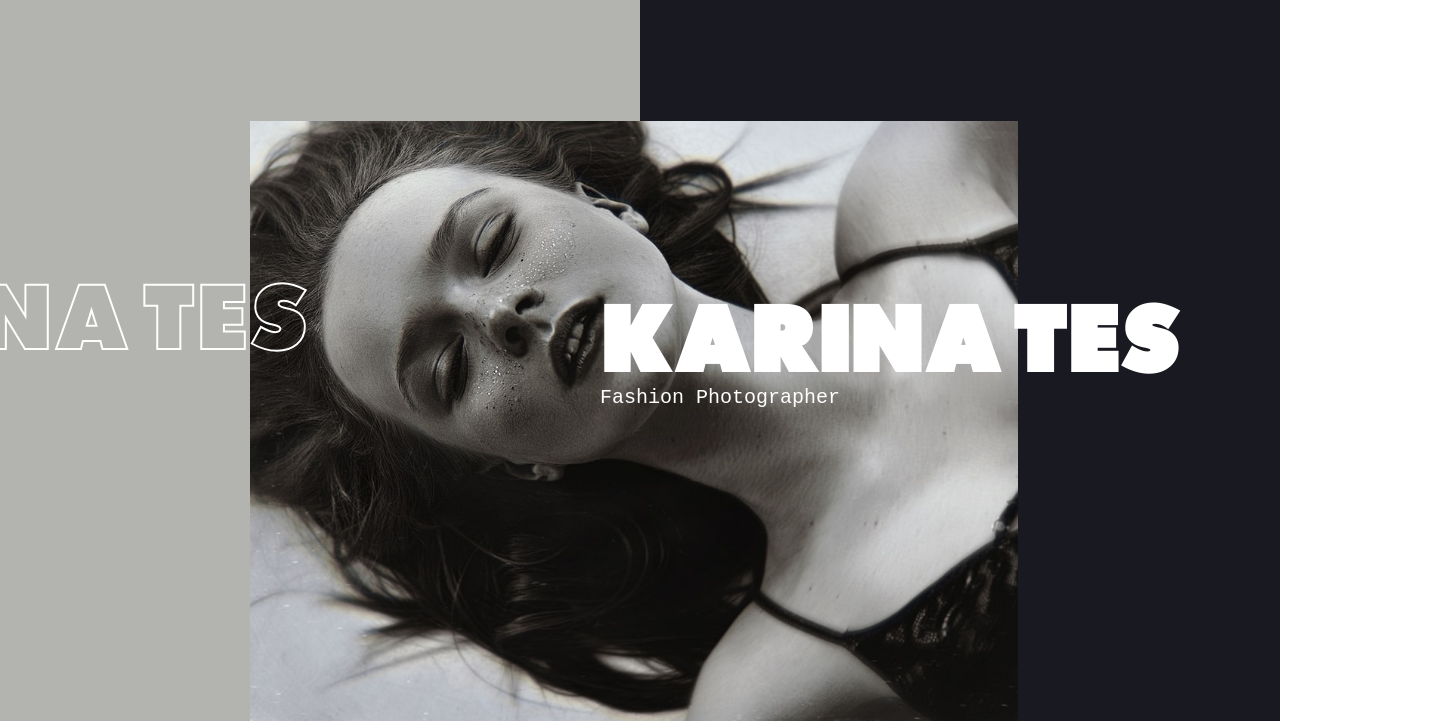
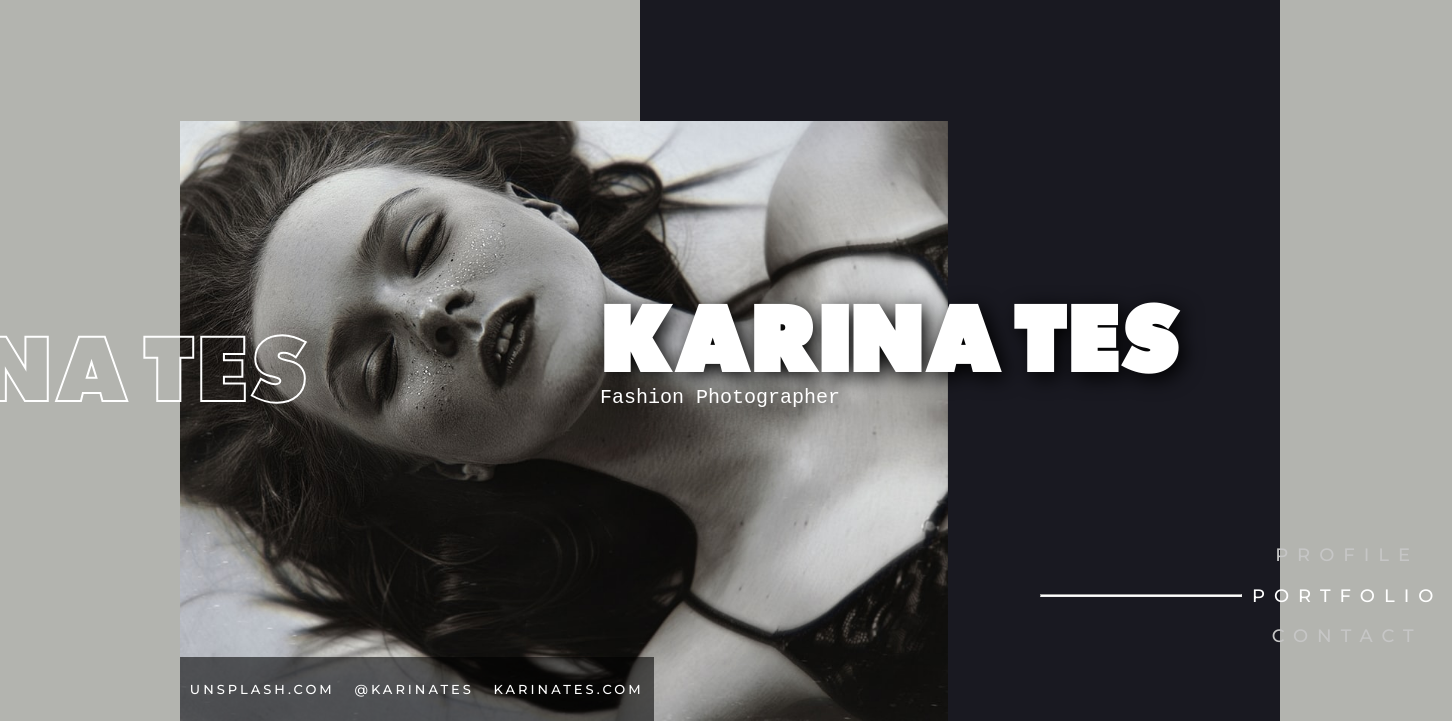
Before and after one commit to DiegoXavier-hub/Karina-page, a plain HTML site: page index.html in a window 1280 px wide. Shown: the part 79-800 px from the top of the page, 1452 px wide, since content can reach past the window. Drawn offline with nearby package versions, Linux system fonts and the light colour scheme.

Commit message:
feat: Animations & clean code

```diff
--- a/assets/CSS/style.css
+++ b/assets/CSS/style.css
@@ -19,12 +19,24 @@ body{
     overflow: hidden;
     color: #fff;
     background: rgb(179,180,175);
-    background: -moz-linear-gradient(90deg, rgba(179,180,175,1) 50%, rgba(25,25,33,1) 50%);
-    background: -webkit-linear-gradient(90deg, rgba(179,180,175,1) 50%, rgba(25,25,33,1) 50%);
-    background: linear-gradient(90deg, rgba(179,180,175,1) 50%, rgba(25,25,33,1) 50%);
-    filter: progid:DXImageTransform.Microsoft.gradient(startColorstr="#b3b4af",endColorstr="#191921",GradientType=1);
     font-family: 'Montserrat', sans-serif;
 }
+
+.right{
+    position: absolute;
+    right: 0;
+    top: 0;
+    height: 100%;
+    width: 50%;
+    background-color: rgba(25,25,33,1);
+    z-index: -10;
+}
+
+a{
+    color: #fff;
+    text-decoration: none;
+}
+
 
 /*Header*/
 
@@ -72,11 +84,6 @@ header{
 
 .header-section section:nth-child(3){
     width: 50%;
-}
-
-a{
-    color: #fff;
-    text-decoration: none;
 }
 
 label{
@@ -130,7 +137,8 @@ main{
     width: 60%;
     position: absolute;
     bottom: 0;
-    left: 250px;
+    left: 180px;
+    z-index: 5 !important;
 }
 
 .text {
@@ -138,6 +146,8 @@ main{
     top: 50%;
     right: 100px;
     transform: translateY(-50%);
+    text-shadow: 5px 5px 20px #000;
+    z-index: 10;
 }
 
 .text h1 {
@@ -165,4 +175,87 @@ main{
     text-transform: uppercase;
     color: transparent;
     -webkit-text-stroke: 2px #fff;
+    z-index: 10;
 }
+
+.menu-container{
+    width: auto;
+    height: auto;
+    position: absolute;
+    bottom: 8vh;
+    left: 130vh;
+}
+
+.menu{
+    display: flex;
+    flex-direction: row;
+    align-items: center;
+    justify-content: center;
+    font-size: 1.8rem;
+}
+
+.menu div{
+    display: flex;
+    flex-direction: column;
+    align-items: center;
+    justify-content: center;
+}
+
+.menu hr{
+    z-index: -10;
+    width: 200px;
+    height: 1px;
+    background-color: #fff;
+    animation-delay: 0.8s;
+}
+
+.menu a{
+    letter-spacing: 9px !important;
+    color: rgb(198, 198, 198);
+    text-decoration: none;
+    text-align: center;
+    padding: 10px;
+}
+
+.menu a:nth-child(1){
+    animation-delay: 0.9s;
+}
+
+.menu a:nth-child(2){
+    color: #fff;
+    font-weight: 500;
+    animation-delay: 1.2s;
+}
+
+.menu a:nth-child(3){
+    animation-delay: 1.4s;
+}
+
+.menu a:hover{
+    transform: scale(1.1) !important;
+}
+
+.menu a:nth-child(2):hover {
+    transform: scale(1.05) !important;
+}
+/*Footer*/
+
+footer{
+    height: 8vh;
+    width: 37%;
+    font-size: 1.3rem;
+    background-color: rgba(0, 0, 0, 0.574);
+    position: absolute;
+    bottom: 0;
+    left: 180px;
+    display: flex;
+    align-items: center;
+    justify-content: space-around;
+    letter-spacing: 3px;
+    z-index: 20 !important;
+    animation-delay: 1.8s;
+}
+
+footer a:hover{
+    transform: scale(1.1);
+}
--- a/index.html
+++ b/index.html
@@ -18,15 +18,21 @@
             <script src="assets/JS/html5shiv.js"></script>
         <![endif]-->
 
+        <!--AOS-->
+        <link rel="stylesheet" href="https://unpkg.com/aos@next/dist/aos.css" />
+        <!--Animate.css-->
+        <link rel="stylesheet" href="https://cdnjs.cloudflare.com/ajax/libs/animate.css/4.1.1/animate.min.css"/>
 
         <title>Karina Nates</title>
 
     </head>
     <body>
 
+        <div class="right" data-aos="fade-up" data-aos-duration="500" data-aos-easing="ease-in-out" data-aos-delay="900"></div>
+
         <header>
             <nav class="header-section">
-                <section>
+                <section  data-aos="fade-right" data-aos-duration="700" data-aos-easing="ease-in-out" data-aos-delay="400">
                     <span>UNSPLASH</span>
                     <label>
                         <span></span>
@@ -34,36 +40,51 @@
                         <span></span>
                     </label>
                 </section>
-                <section>
+                <section  data-aos="fade-right" data-aos-duration="700" data-aos-easing="ease-in-out" data-aos-delay="700">
                     <a href="#">COLLECTION</a>
                     <a href="#">EXPLORE</a>
                 </section>
-                <section>
+                <section  data-aos="fade-left" data-aos-duration="700" data-aos-easing="ease-in-out" data-aos-delay="900">
                     <a href="#">SEARCH</a>
-                    <img src="assets/img/profile.jpg" alt="">
+                    <img src="assets/img/profile.jpg" alt="" data-aos="fade-left" data-aos-duration="1000" data-aos-easing="ease-in-out" data-aos-delay="900">
                 </section>
             </nav>
         </header>
 
         <main>
 
-            <div class="image"></div>
+            <div class="image" data-aos="fade-right" data-aos-duration="700" data-aos-easing="ease-in-out" data-aos-delay="200"></div>
 
             <div class="text">
-                <h1>karina tes</h1>
-                <p>Fashion Photographer</p>
+                <h1 data-aos="fade-left" data-aos-duration="700" data-aos-easing="ease-in-out" data-aos-delay="400">karina tes</h1>
+                <p data-aos="fade-left" data-aos-duration="700" data-aos-easing="ease-in-out" data-aos-delay="900">Fashion Photographer</p>
             </div>
 
-            <div class="name">karina tes</div>
+            <div class="name" data-aos="fade-right" data-aos-duration="700" data-aos-easing="ease-in-out" data-aos-delay="600">karina tes</div>
 
+            <section class="menu-container">
+                <section class="menu">
+                    <hr class="animate__animated animate__fadeInRight">
+                    <div>
+                        <a href="#" class="animate__animated animate__fadeInRight">PROFILE</a>
+                        <a href="#" class="animate__animated animate__fadeInRight">PORTFOLIO</a>
+                        <a href="#" class="animate__animated animate__fadeInRight">CONTACT</a>
+                    </div>
+                </section>
+            </section>
         </main>
 
-        <footer>
-
+        <footer  class="animate__animated animate__fadeInUp">
+            <a href="#">UNSPLASH.COM</a>
+            <a href="#">@KARINATES</a>
+            <a href="#">KARINATES.COM</a>
         </footer>
 
-        <!-- JavaScript -->
-        <script src="vendor/Bootstrap4/js/bootstrap.min.js"></script>
+        <!--AOS-->
+        <script src="https://unpkg.com/aos@next/dist/aos.js"></script>
+        <script>
+            AOS.init();
+        </script>
 
     </body>
 </html>
```
Also changed, not shown: assets/JS/script.js (deleted), 2 other files.
